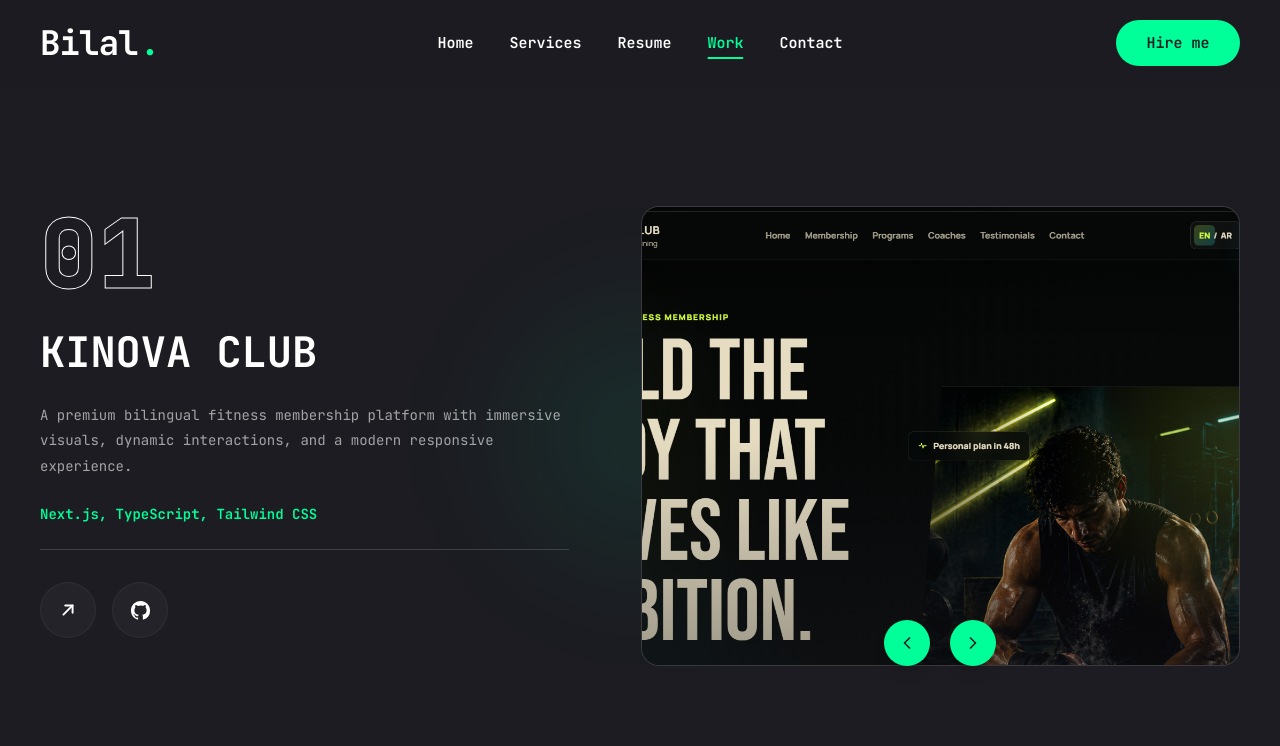
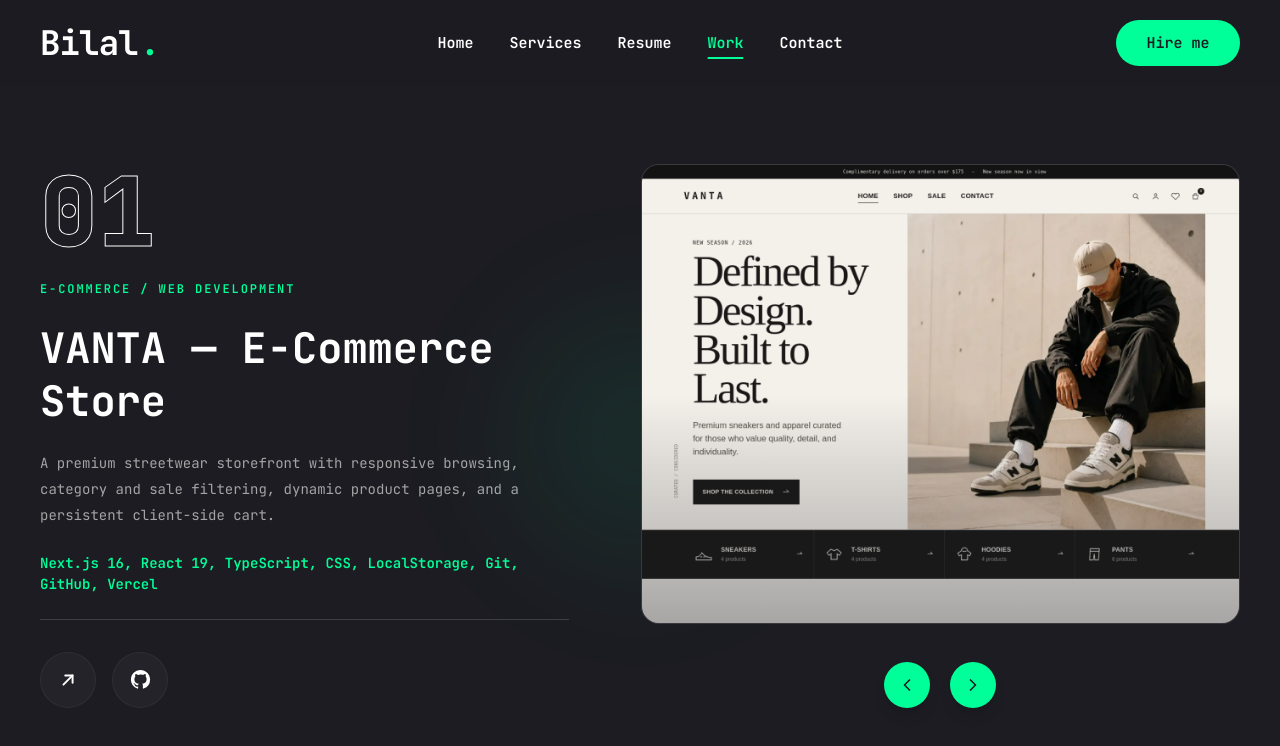
Before and after one commit to bi7hz/My-Portfolio-, a Next.js app: page /work in a window 1280 px wide. Shown: the top 746 px of the page. Built offline with nearby package versions, Linux system fonts and the light colour scheme.

Commit message:
feat: add VANTA project to portfolio

```diff
--- a/src/app/work/page.tsx
+++ b/src/app/work/page.tsx
@@ -1,7 +1,7 @@
 "use client";
 
 import { motion } from "framer-motion";
-import { useState } from "react";
+import { useEffect, useRef, useState, type WheelEvent } from "react";
 import Link from "next/link";
 import Image from "next/image";
 import thumb1 from "../../../assets/work/thumb1.png";
@@ -12,6 +12,17 @@ import kinovaClub from "../../../assets/work/KINOVA CLUB.png";
 const projects = [
   {
     num: "01",
+    category: "E-Commerce / Web Development",
+    title: "VANTA — E-Commerce Store",
+    description: "A premium streetwear storefront with responsive browsing, category and sale filtering, dynamic product pages, and a persistent client-side cart.",
+    tech: "Next.js 16, React 19, TypeScript, CSS, LocalStorage, Git, GitHub, Vercel",
+    live: "https://vanta-ecommerce.vercel.app/",
+    github: "https://github.com/bi7hz/vanta-ecommerce",
+    image: "/projects/vanta-ecommerce.webp",
+    external: true,
+  },
+  {
+    num: "02",
     category: "Fitness Platform",
     title: "KINOVA CLUB",
     description: "A premium bilingual fitness membership platform with immersive visuals, dynamic interactions, and a modern responsive experience.",
@@ -22,7 +33,7 @@ const projects = [
     external: true,
   },
   {
-    num: "02",
+    num: "03",
     category: "Full Stack",
     title: "E-Commerce Platform",
     description: "A full-stack e-commerce solution with real-time inventory management, secure payment processing, and an intuitive admin dashboard built for scale.",
@@ -32,7 +43,7 @@ const projects = [
     image: thumb1,
   },
   {
-    num: "03",
+    num: "04",
     category: "Frontend",
     title: "Portfolio Dashboard",
     description: "A beautifully designed analytics dashboard for tracking projects, skills, and professional growth with interactive data visualisations.",
@@ -42,7 +53,7 @@ const projects = [
     image: thumb2,
   },
   {
-    num: "04",
+    num: "05",
     category: "Landing Page",
     title: "SaaS Landing Page",
     description: "A high-converting SaaS landing page with interactive animations, feature showcases, and a seamless onboarding flow optimised for conversions.",
@@ -55,9 +66,65 @@ const projects = [
 
 export default function WorkPage() {
   const [current, setCurrent] = useState(0);
+  const [direction, setDirection] = useState<"next" | "prev">("next");
+  const [isDragging, setIsDragging] = useState(false);
+  const navigationLocked = useRef(false);
+  const navigationLockTimer = useRef<ReturnType<typeof setTimeout> | null>(null);
+  const wheelResetTimer = useRef<ReturnType<typeof setTimeout> | null>(null);
+  const wheelDistance = useRef(0);
 
-  const prev = () => setCurrent((prev) => (prev === 0 ? projects.length - 1 : prev - 1));
-  const next = () => setCurrent((prev) => (prev === projects.length - 1 ? 0 : prev + 1));
+  useEffect(() => {
+    return () => {
+      if (navigationLockTimer.current) clearTimeout(navigationLockTimer.current);
+      if (wheelResetTimer.current) clearTimeout(wheelResetTimer.current);
+    };
+  }, []);
+
+  const prev = () => {
+    setDirection("prev");
+    setCurrent((projectIndex) => (projectIndex === 0 ? projects.length - 1 : projectIndex - 1));
+  };
+
+  const next = () => {
+    setDirection("next");
+    setCurrent((projectIndex) => (projectIndex === projects.length - 1 ? 0 : projectIndex + 1));
+  };
+
+  const lockNavigation = () => {
+    if (navigationLocked.current) return false;
+
+    navigationLocked.current = true;
+    if (navigationLockTimer.current) clearTimeout(navigationLockTimer.current);
+    navigationLockTimer.current = setTimeout(() => {
+      navigationLocked.current = false;
+    }, 500);
+
+    return true;
+  };
+
+  const handleWheel = (event: WheelEvent<HTMLDivElement>) => {
+    const isHorizontalGesture = Math.abs(event.deltaX) > Math.abs(event.deltaY);
+    if (!isHorizontalGesture) return;
+
+    event.preventDefault();
+    wheelDistance.current += event.deltaX;
+
+    if (wheelResetTimer.current) clearTimeout(wheelResetTimer.current);
+    wheelResetTimer.current = setTimeout(() => {
+      wheelDistance.current = 0;
+    }, 160);
+
+    if (Math.abs(wheelDistance.current) < 60 || !lockNavigation()) return;
+
+    const wheelDirection = wheelDistance.current > 0 ? "next" : "prev";
+    wheelDistance.current = 0;
+    if (wheelDirection === "next") {
+      next();
+      return;
+    }
+
+    prev();
+  };
 
   const project = projects[current];
 
@@ -76,6 +143,10 @@ export default function WorkPage() {
               <div className="text-7xl xl:text-8xl leading-none font-extrabold text-transparent text-outline">
                 {project.num}
               </div>
+
+              <p className="text-accent text-[12px] font-semibold uppercase tracking-[0.16em] -mt-1">
+                {project.category}
+              </p>
 
               {/* title */}
               <h2 className="text-[36px] xl:text-[42px] font-bold leading-tight text-white group-hover:text-accent transition-all duration-500 capitalize">
@@ -116,17 +187,48 @@ export default function WorkPage() {
 
           {/* Slider Content */}
           <div className="w-full lg:w-[52%] order-1 lg:order-none mb-12 lg:mb-0 relative min-h-[390px] z-10">
-            <div className="h-[360px] sm:h-[430px] xl:h-[460px] relative group flex justify-center items-center bg-[#232329] rounded-[18px] border border-white/10 overflow-hidden">
+            <motion.div
+              drag="x"
+              dragConstraints={{ left: -90, right: 90 }}
+              dragElastic={0.14}
+              dragMomentum={false}
+              dragSnapToOrigin
+              whileDrag={{ opacity: 0.94, scale: 0.99 }}
+              onDragStart={() => setIsDragging(true)}
+              onDragEnd={(_, info) => {
+                setIsDragging(false);
+                if (Math.abs(info.offset.x) < 64 || !lockNavigation()) return;
+                if (info.offset.x < 0) {
+                  next();
+                  return;
+                }
+
+                prev();
+              }}
+              onWheel={handleWheel}
+              style={{ cursor: isDragging ? "grabbing" : "grab", touchAction: "pan-y" }}
+              className="group relative flex h-[360px] w-full select-none items-center justify-center overflow-hidden rounded-[18px] border border-white/10 bg-[#232329] sm:h-[430px] xl:h-[460px]"
+              aria-label="Drag left or right to browse projects"
+            >
+              <motion.div
+                key={project.num}
+                initial={{ opacity: 0, x: direction === "next" ? 18 : -18 }}
+                animate={{ opacity: 1, x: 0 }}
+                transition={{ duration: 0.28, ease: "easeOut" }}
+                className="absolute inset-0"
+              >
                 <Image
                   fill
                   src={project.image}
                   alt={project.title}
+                  draggable={false}
                   className="object-cover transition-transform duration-700 group-hover:scale-[1.03]"
                   sizes="(min-width: 1280px) 600px, 100vw"
-                 priority
+                  preload={current === 0}
                 />
-               <div className="absolute inset-0 bg-gradient-to-t from-[#1c1c22]/35 via-transparent to-transparent" />
-            </div>
+              </motion.div>
+              <div className="pointer-events-none absolute inset-0 bg-gradient-to-t from-[#1c1c22]/35 via-transparent to-transparent" />
+            </motion.div>
 
             {/* Slider navigation buttons */}
             <div className="absolute right-0 bottom-[calc(50%_-_22px)] lg:bottom-0 lg:w-max z-20 flex gap-2 w-full justify-between lg:w-fit lg:justify-none lg:right-1/2 lg:translate-x-1/2 mt-8">
```
Also changed, not shown: public/projects/vanta-ecommerce.webp (added). Lines whose indentation alone changed are shown as unchanged.
